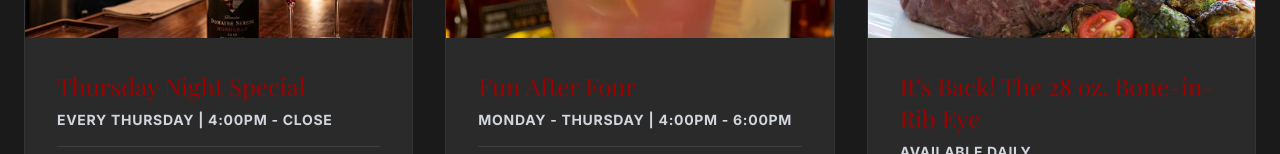
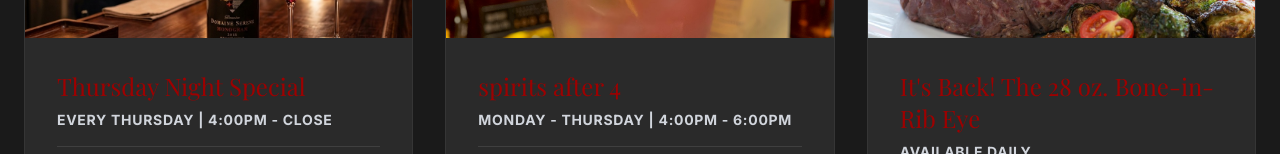
Before and after one commit to logicalmediamarketing-hue/Redz-Resteraunt, a Next.js app: page /news in a window 1280 px wide. Shown: the part 798-952 px from the top of the page. Built offline with nearby package versions, Linux system fonts and the light colour scheme; a web font is replaced by a local one.

Commit message:
Update news specials title from 'Fun After Four' to 'spirits after 4'

```diff
--- a/src/app/news/page.tsx
+++ b/src/app/news/page.tsx
@@ -14,7 +14,7 @@ export default function NewsEventsPage() {
       img: "/images/original/thursday_wine_special.jpg"
     },
     {
-      title: "Fun After Four",
+      title: "spirits after 4",
       time: "Monday - Thursday | 4:00pm - 6:00pm",
       desc: "Join us for our legendary happy hour with discounted drinks and appetizers at the bar.",
       img: "/images/original/craft-cocktails.jpg"
```
